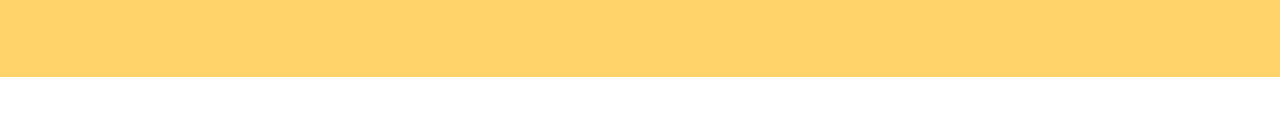
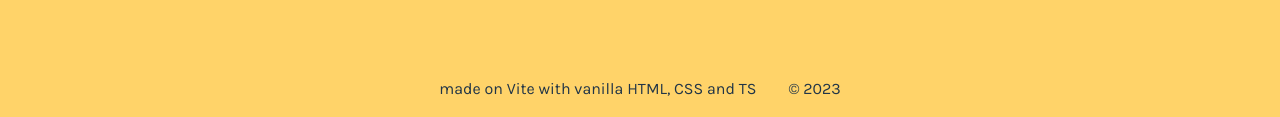
Before and after one commit to vasily-mishanin/vasily-personal, a website built with Vite: page index.html in a window 1280 px wide. Shown: the part 3529-3646 px from the top of the page. Before the commit the page ends 3606 px from the top, so only its background shows below. Built offline with nearby package versions, Linux system fonts and the light colour scheme; a web font is replaced by a local one.

Commit message:
feat: underfooter

```diff
--- a/src/layout/footer/footer.css
+++ b/src/layout/footer/footer.css
@@ -3,3 +3,10 @@
   flex-shrink: 0;
   background-color: var(--color-accent-yellow);
 }
+
+.footer__copyright {
+  display: flex;
+  justify-content: center;
+  gap: 2rem;
+  margin-bottom: 1rem;
+}
--- a/src/layout/footer/footer.ts
+++ b/src/layout/footer/footer.ts
@@ -1,5 +1,6 @@
 import { renderContacts } from "./contacts/contacts";
 import "./footer.css";
+const todayYear = new Date().getFullYear();
 
 const footer = document.createElement("footer");
 footer.classList.add("footer");
@@ -7,3 +8,8 @@ footer.classList.add("footer");
 document.querySelector("#app")!.append(footer);
 
 renderContacts();
+
+footer.innerHTML += `<div class='footer__copyright'>
+<p> made on Vite with vanilla HTML, CSS and TS</p>
+<p> © ${todayYear}</p>
+</div>`;
```
